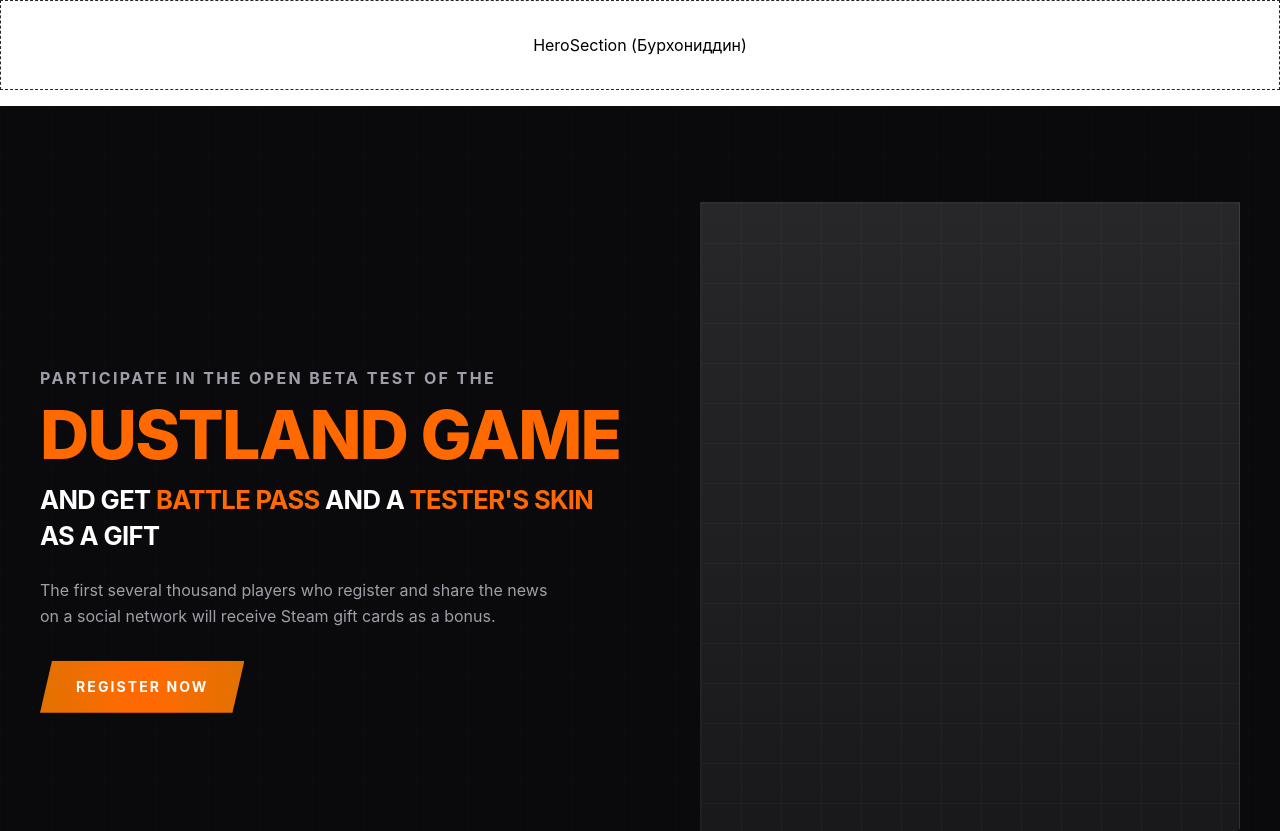
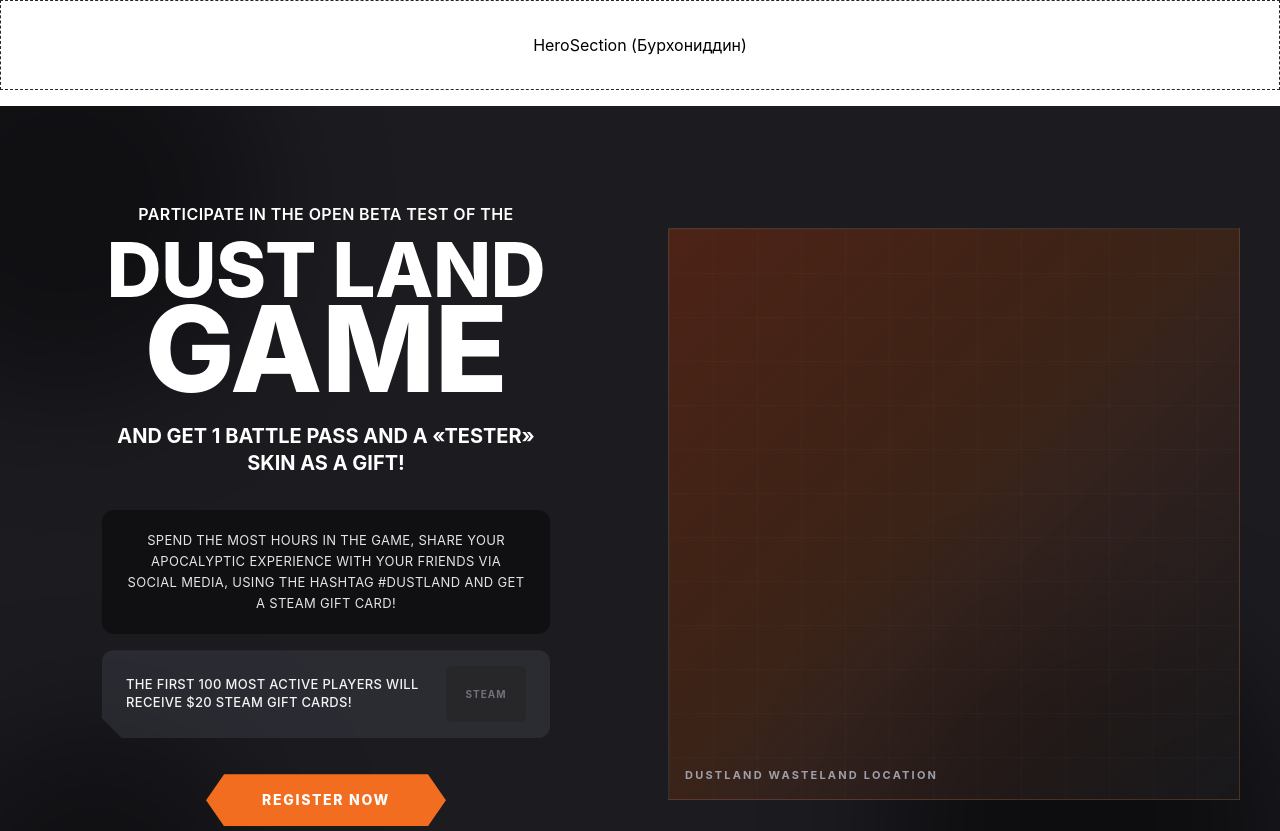
Before and after one commit to cozy-bit/dust-land, a React (Vite) app: page / in a window 1280 px wide. Shown: the top 831 px of the page. Built offline with nearby package versions, Linux system fonts and the light colour scheme.

Commit message:
feat(promo): rework to match Figma — centered DUST LAND / GAME poster heading, two info cards, hex REGISTER button, location image slot, graphite bg + blobs

```diff
--- a/src/components/sections/PromoSection.jsx
+++ b/src/components/sections/PromoSection.jsx
@@ -1,57 +1,62 @@
 import { useTranslation } from 'react-i18next';
-import { Button } from '../ui/Button';
 
-const withAccents = (text) =>
-  text.split('*').map((part, i) =>
-    i % 2 === 1 ? (
-      <span key={i} className="text-orange-500">
-        {part}
-      </span>
-    ) : (
-      part
-    )
-  );
+const HEX = 'polygon(18px 0, calc(100% - 18px) 0, 100% 50%, calc(100% - 18px) 100%, 18px 100%, 0 50%)';
 
 export const PromoSection = () => {
   const { t } = useTranslation();
 
   return (
-    <section className="relative w-full overflow-hidden bg-[#0a0a0c] py-16 lg:py-24">
-      <div
-        aria-hidden="true"
-        className="pointer-events-none absolute inset-0 opacity-30 [background-image:linear-gradient(rgba(255,255,255,0.035)_1px,transparent_1px),linear-gradient(90deg,rgba(255,255,255,0.035)_1px,transparent_1px)] [background-size:52px_52px]"
-      />
+    <section className="relative w-full overflow-hidden bg-[#1b1b20] py-16 lg:py-24">
+      <div aria-hidden="true" className="pointer-events-none absolute -left-32 -top-24 h-96 w-96 rounded-full bg-black/40 blur-3xl" />
+      <div aria-hidden="true" className="pointer-events-none absolute -bottom-32 -left-16 h-80 w-80 rounded-full bg-black/40 blur-3xl" />
+      <div aria-hidden="true" className="pointer-events-none absolute -bottom-24 right-0 h-96 w-96 rounded-full bg-black/50 blur-3xl" />
 
-      <div className="relative mx-auto grid max-w-[1360px] items-center gap-10 px-5 md:px-10 lg:grid-cols-[1.05fr_0.95fr] lg:gap-16">
-        <div className="order-2 lg:order-1">
-          <p className="text-sm font-bold uppercase tracking-[0.15em] text-zinc-400 sm:text-base">
+      <div className="relative mx-auto grid max-w-[1360px] items-center gap-12 px-5 md:px-10 lg:grid-cols-2 lg:gap-14">
+        <div className="flex flex-col items-center text-center">
+          <p className="text-sm font-semibold uppercase tracking-wide text-white sm:text-base">
             {t('promo.lead')}
           </p>
 
-          <h2 className="mt-3 text-[clamp(2.5rem,6vw,4.25rem)] font-extrabold uppercase leading-[0.95] tracking-tight text-orange-500">
-            {t('promo.title')}
+          <h2 className="mt-3 font-extrabold uppercase leading-[0.82] tracking-tight text-white">
+            <span className="block text-[clamp(2.75rem,6.5vw,4.75rem)]">{t('promo.titleTop')}</span>
+            <span className="block text-[clamp(3.75rem,10vw,7.5rem)]">{t('promo.titleBottom')}</span>
           </h2>
 
-          <p className="mt-4 max-w-xl text-[clamp(1.125rem,2.2vw,1.6rem)] font-bold uppercase leading-snug tracking-tight text-white">
-            {withAccents(t('promo.tail'))}
+          <p className="mt-6 max-w-md text-lg font-bold uppercase leading-snug text-white sm:text-xl">
+            {t('promo.tail')}
           </p>
 
-          <p className="mt-6 max-w-lg text-sm leading-relaxed text-zinc-400 sm:text-base">
-            {t('promo.text')}
-          </p>
+          <div className="mt-8 w-full max-w-md rounded-xl bg-black/40 px-6 py-5">
+            <p className="text-[13px] uppercase leading-relaxed tracking-wide text-zinc-200">
+              {t('promo.card1')}
+            </p>
+          </div>
 
-          <Button className="mt-8 px-9 py-4 text-xs tracking-[0.15em] sm:text-sm">
+          <div className="mt-4 flex w-full max-w-md items-center gap-4 rounded-xl bg-zinc-600/30 px-6 py-4 [clip-path:polygon(0_0,100%_0,100%_100%,20px_100%,0_calc(100%-20px))]">
+            <p className="flex-1 text-left text-[13px] font-medium uppercase leading-snug tracking-wide text-zinc-100">
+              {t('promo.card2')}
+            </p>
+            <div className="flex h-14 w-20 shrink-0 items-center justify-center rounded-md bg-zinc-800 text-[10px] font-bold uppercase tracking-widest text-zinc-500">
+              Steam
+            </div>
+          </div>
+
+          <a
+            href="#"
+            style={{ clipPath: HEX }}
+            className="mt-9 inline-flex items-center justify-center bg-[#F26D1F] px-14 py-4 text-sm font-extrabold uppercase tracking-[0.12em] text-white shadow-[0_0_40px_rgba(242,109,31,0.35)] transition-[filter] hover:brightness-110"
+          >
             {t('promo.register')}
-          </Button>
+          </a>
         </div>
 
-        <div className="order-1 lg:order-2">
-          <div className="relative aspect-[4/5] w-full overflow-hidden border border-white/10 bg-gradient-to-b from-zinc-800 to-zinc-900 [clip-path:polygon(0_0,100%_0,100%_calc(100%-48px),calc(100%-48px)_100%,0_100%)]">
+        <div className="w-full">
+          <div className="relative aspect-square w-full overflow-hidden border border-white/10 bg-gradient-to-br from-orange-900/50 via-amber-800/25 to-zinc-900">
             <div
               aria-hidden="true"
-              className="absolute inset-0 opacity-50 [background-image:linear-gradient(rgba(255,255,255,0.06)_1px,transparent_1px),linear-gradient(90deg,rgba(255,255,255,0.06)_1px,transparent_1px)] [background-size:40px_40px]"
+              className="absolute inset-0 opacity-40 [background-image:linear-gradient(rgba(255,255,255,0.05)_1px,transparent_1px),linear-gradient(90deg,rgba(255,255,255,0.05)_1px,transparent_1px)] [background-size:44px_44px]"
             />
-            <span className="absolute bottom-4 left-4 text-[11px] font-bold uppercase tracking-[0.2em] text-zinc-500">
+            <span className="absolute bottom-4 left-4 text-[11px] font-bold uppercase tracking-[0.2em] text-zinc-400">
               {t('promo.imageAlt')}
             </span>
           </div>
--- a/src/locales/en/translation.json
+++ b/src/locales/en/translation.json
@@ -16,10 +16,12 @@
   },
   "promo": {
     "lead": "PARTICIPATE IN THE OPEN BETA TEST OF THE",
-    "title": "DUSTLAND GAME",
-    "tail": "AND GET *BATTLE PASS* AND A *TESTER'S SKIN* AS A GIFT",
-    "text": "The first several thousand players who register and share the news on a social network will receive Steam gift cards as a bonus.",
+    "titleTop": "DUST LAND",
+    "titleBottom": "GAME",
+    "tail": "AND GET 1 BATTLE PASS AND A «TESTER» SKIN AS A GIFT!",
+    "card1": "SPEND THE MOST HOURS IN THE GAME, SHARE YOUR APOCALYPTIC EXPERIENCE WITH YOUR FRIENDS VIA SOCIAL MEDIA, USING THE HASHTAG #DUSTLAND AND GET A STEAM GIFT CARD!",
+    "card2": "THE FIRST 100 MOST ACTIVE PLAYERS WILL RECEIVE $20 STEAM GIFT CARDS!",
     "register": "REGISTER NOW",
-    "imageAlt": "Dustland soldier"
+    "imageAlt": "Dustland wasteland location"
   }
 }
--- a/src/locales/ru/translation.json
+++ b/src/locales/ru/translation.json
@@ -16,10 +16,12 @@
   },
   "promo": {
     "lead": "УЧАСТВУЙ В ОТКРЫТОМ БЕТА-ТЕСТЕ ИГРЫ",
-    "title": "DUSTLAND GAME",
-    "tail": "И ПОЛУЧИ *BATTLE PASS* И *СКИН ТЕСТИРОВЩИКА* В ПОДАРОК",
-    "text": "Первые несколько тысяч игроков, кто зарегистрируется и поделится новостью в соцсетях, получат подарочные карты Steam в качестве бонуса.",
+    "titleTop": "DUST LAND",
+    "titleBottom": "GAME",
+    "tail": "И ПОЛУЧИ 1 BATTLE PASS И СКИН «ТЕСТЕР» В ПОДАРОК!",
+    "card1": "ПРОВЕДИ БОЛЬШЕ ВСЕГО ЧАСОВ В ИГРЕ, ПОДЕЛИСЬ СВОИМ ПОСТАПОКАЛИПТИЧЕСКИМ ОПЫТОМ С ДРУЗЬЯМИ В СОЦСЕТЯХ С ХЕШТЕГОМ #DUSTLAND И ПОЛУЧИ ПОДАРОЧНУЮ КАРТУ STEAM!",
+    "card2": "ПЕРВЫЕ 100 САМЫХ АКТИВНЫХ ИГРОКОВ ПОЛУЧАТ ПОДАРОЧНЫЕ КАРТЫ STEAM НА $20!",
     "register": "ЗАРЕГИСТРИРОВАТЬСЯ",
-    "imageAlt": "Солдат Dustland"
+    "imageAlt": "Локация пустоши Dustland"
   }
 }
```
